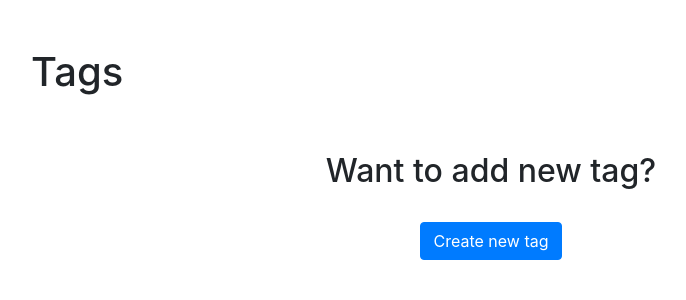
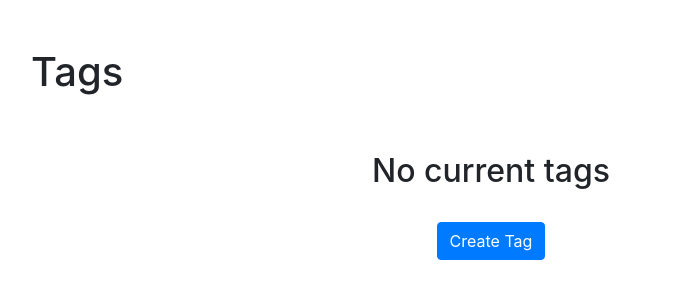
Before and after one commit to AliaksSever/Django_Final_Project, a Django app: page /tags/ in a window 1280 px wide. Shown: the part 56-356 px from the top of the page, without its empty margins (149-835 px from the left). Run offline with Django 4.2, Linux system fonts and the light colour scheme; the visitor is signed in with stand-in values (Sample User, id 1); data that the repository does not hold is empty; some libraries are stand-ins or nearby versions.

Commit message:
tags has been improved

```diff
--- a/todo/templates/todo/tags.html
+++ b/todo/templates/todo/tags.html
@@ -10,16 +10,24 @@
 </div>
 <div class="row justify-content-center mt-5">
     <div class="col-md-10">
+    {% if tags %}
         <div class="list-group">
             {% for tag in tags %}
-                <a href="{{ tag.get_absolute_url }}" class="list-group-item list-group-item-action{% if todo.important %} list-group-item-danger{% endif %}"><b>{{ tag.title }}</a><br>
+                <a href="{{ tag.get_absolute_url }}" class="list-group-item list-group-item-action{% if todo.important %} list-group-item-danger{% endif %}"><b>{{ tag.title }}</a>
             {% endfor %}
+        </div><br>
+        <div class="text-center">
+            <h2>Want to add new tag?</h2>
+        <br>
+        <a role="button" class="btn btn-primary" href="{% url 'tag_create' %}">Create new tag</a>
         </div>
-    <div class="text-center">
-        <h2>Want to add new tag?</h2>
-    <br>
-    <a role="button" class="btn btn-primary" href="{% url 'tag_create' %}">Create new tag</a>
-    </div>
+    {% else %}
+        <div class="text-center">
+            <h2>No current tags</h2>
+        <br>
+        <a role="button" class="btn btn-primary" href="{% url 'tag_create' %}">Create Tag</a>
+        </div>
+    {% endif %}<br>
     </div>
 </div>
 
```
